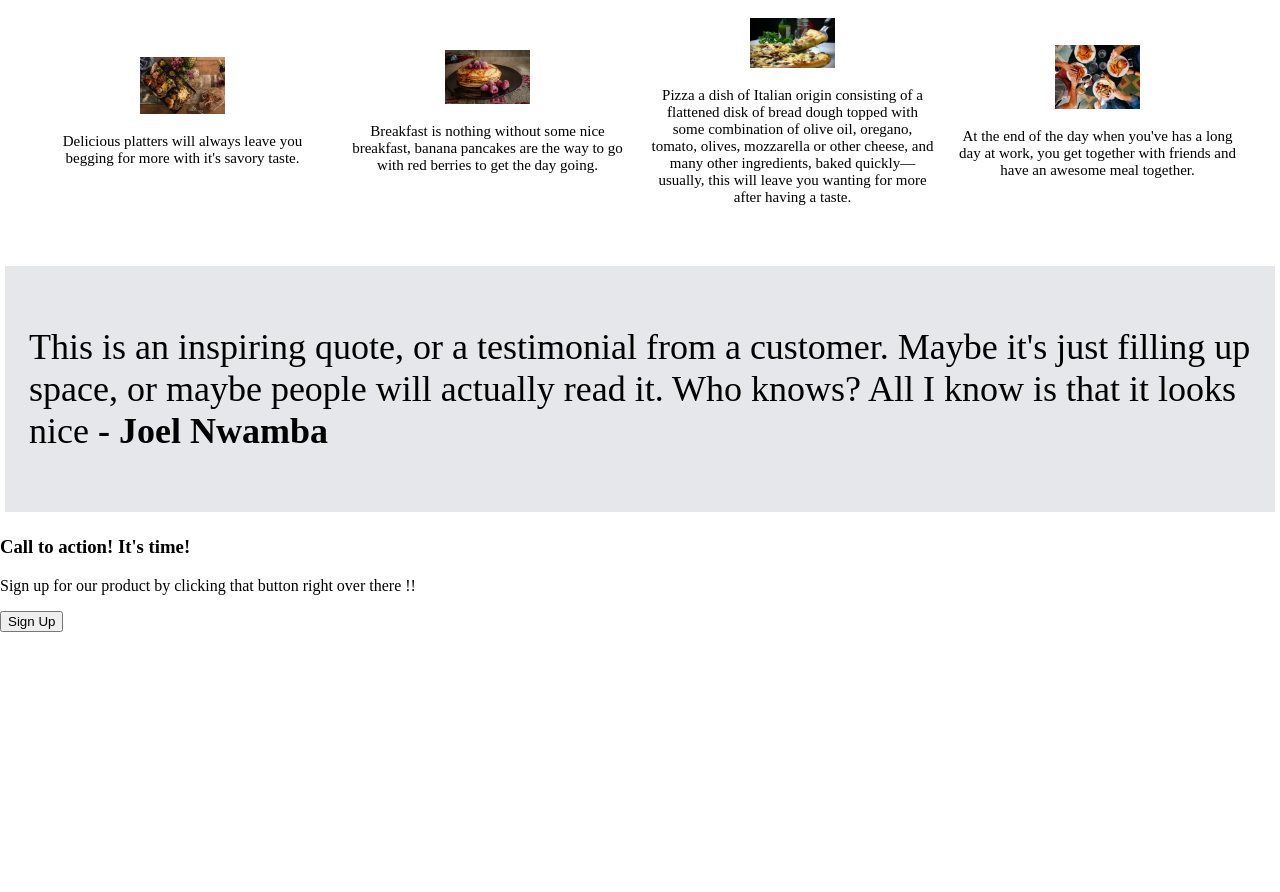
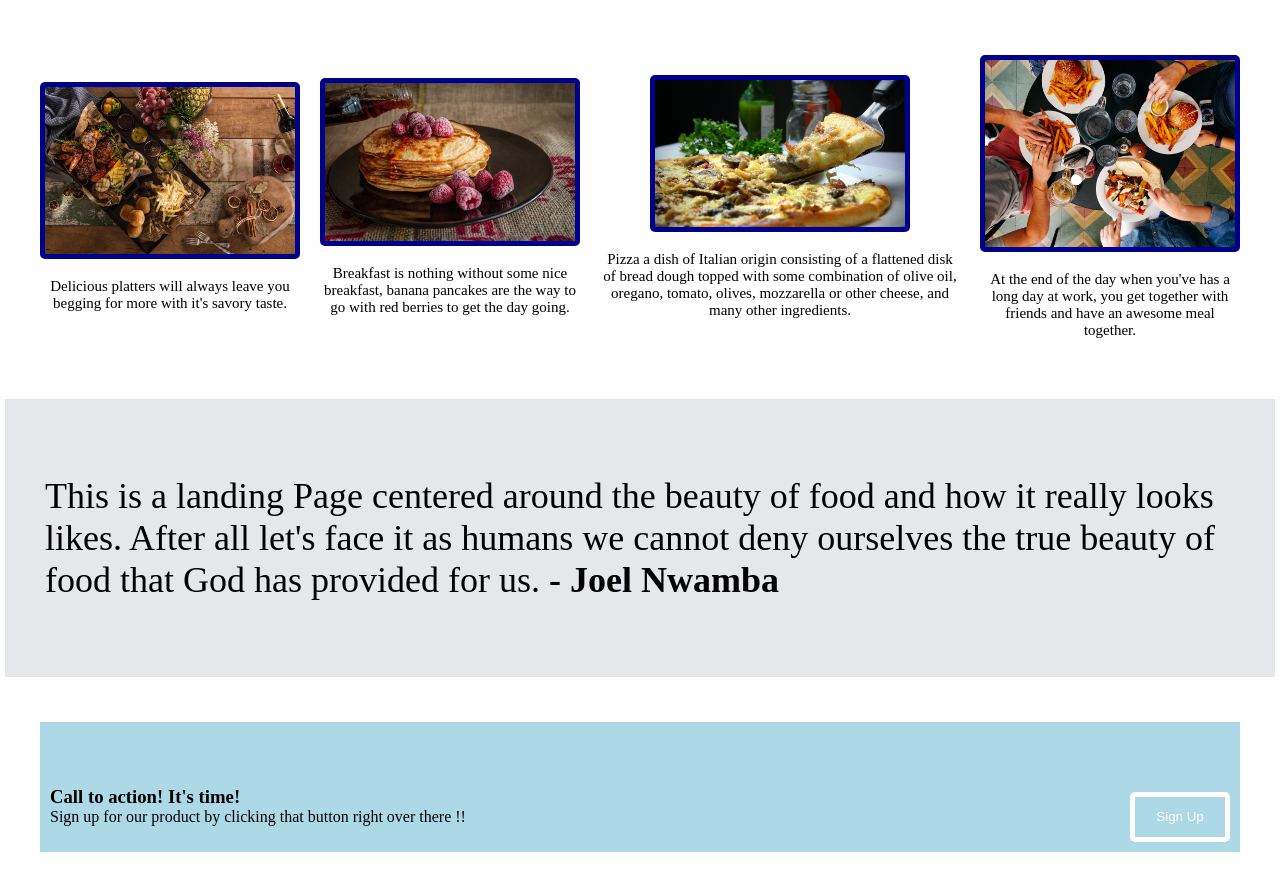
Before and after one commit to Joel-Nwamba/landing-page, a plain HTML site: page index.html in a window 1280 px wide. Shown: the part 493-1385 px from the top of the page. Before the commit the page ends 1125 px from the top, so only its background shows below. Drawn offline with Linux system fonts and the light colour scheme.

Commit message:
landing page

```diff
--- a/css/styles.css
+++ b/css/styles.css
@@ -24,6 +24,11 @@ img {
 .logo {
     display: flex;
     justify-content: space-between;
+}
+
+.logo-header {
+    border-radius: 100%;
+    width: 100px;
 }
 
 ul {
@@ -83,6 +88,43 @@ ul {
 .three-container {
     background-color: #e5e7eb;
     font-size: 36px;
-    padding: 24px;
+    padding: 40px;
     margin: 5px;
 }
+
+.menu {
+    border: 5px solid darkblue;
+    border-radius: 5px;
+    width: 250px;
+}
+
+.four-container {
+    background-color: lightblue;
+    display: flex;
+    /* justify-content: center;
+    align-items: center; */
+    flex-direction: column;
+    padding: 10px;
+    margin: 40px
+}
+
+.action {
+    align-self: flex-start;
+    position: relative;
+    top: 35px;
+}
+
+.flex-option {
+    display: flex;
+    justify-content: space-between;
+}
+
+.btn-2 {
+    padding: 10px;
+    width: 100px;
+    border: 5px solid white;
+    border-radius: 5px;
+    color: #fff;
+    background-color: lightblue;
+    cursor: pointer;
+}
--- a/index.html
+++ b/index.html
@@ -8,7 +8,7 @@
     <body>
        <section class="first-container">
            <div class="logo">
-            <h2>Header Logo</h2>
+            <img class="logo-header" src="img/banana-g2ebda0cfc_1280.png" alt="banana logo">
             <ul>
                 <li>Header link one</li>
                 <li>Header link two </li>
@@ -28,30 +28,32 @@
             <h1 class="information">Information about the Food</h1>
             <div class="flex-container">
             <div class="info">
-            <img src="img/platter-ge1ce5569d_1920.jpg" alt="platter">
+            <img class="menu" src="img/platter-ge1ce5569d_1920.jpg" alt="platter">
             <p >Delicious platters will always leave you begging for more with it's savory taste.</p>
             </div>
             <div class="info">
-            <img src="img/pancakes-ge8770c4bf_1920.jpg" alt="pancakes to eat">
+            <img class="menu" src="img/pancakes-ge8770c4bf_1920.jpg" alt="pancakes to eat">
             <p>Breakfast is nothing without some nice breakfast, banana pancakes are the way to go with red berries to get the day going.</p>
             </div>
             <div class="info">
-            <img src="img/pizza-g9706c85a8_1920.jpg" alt="Pizza to eat">
-            <p>Pizza a dish of Italian origin consisting of a flattened disk of bread dough topped with some combination of olive oil, oregano, tomato, olives, mozzarella or other cheese, and many other ingredients, baked quickly—usually, this will leave you wanting for more after having a taste.</p>
+            <img class="menu" src="img/pizza-g9706c85a8_1920.jpg" alt="Pizza to eat">
+            <p>Pizza a dish of Italian origin consisting of a flattened disk of bread dough topped with some combination of olive oil, oregano, tomato, olives, mozzarella or other cheese, and many other ingredients.</p>
             </div>
             <div class="info">
-            <img src="img/restaurant-ga87b4b4ac_1920.jpg" alt=" eat some burgers">
+            <img class="menu" src="img/restaurant-ga87b4b4ac_1920.jpg" alt=" eat some burgers">
             <p>At the end of the day when you've has a long day at work, you get together with friends and have an awesome meal together.</p>
             </div>
         </div>
         </section>
         <section class="three-container">
-            <p>This is an inspiring quote, or a testimonial from a customer. Maybe it's just filling up space, or maybe people will actually read it. Who knows? All I know is that it looks nice <strong>- Joel Nwamba</strong></p>
+            <p>This is a landing Page centered around the beauty of food and how it really looks likes. After all let's face it as humans we cannot deny ourselves the true beauty of food that God has provided for us. <strong>- Joel Nwamba</strong></p>
         </section>
         <section class="four-container">
-            <h3>Call to action! It's time!</h3>
+            <h3 class="action">Call to action! It's time!</h3>
+            <div class="flex-option">
             <p>Sign up for our product by clicking that button right over there !!</p>
-            <button>Sign Up</button>
+            <button class="btn-2">Sign Up</button>
+        </div>
         </section>
     </body>
 </html>
```
Also changed, not shown: img/banana-g2ebda0cfc_1280.png (added).
